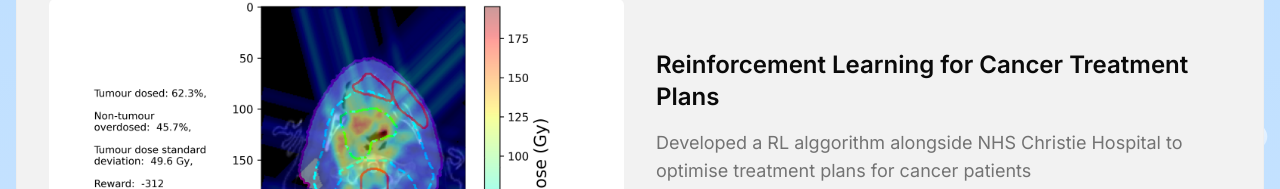
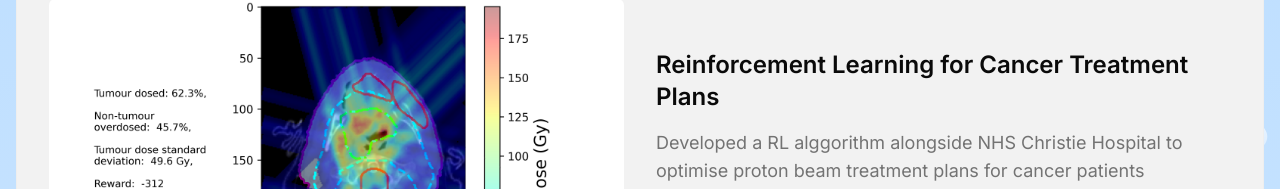
Before and after one commit to haydentbs/portfolio-website-3, a Next.js app: page / in a window 1280 px wide. Shown: the part 763-952 px from the top of the page. Built offline with nearby package versions, Linux system fonts and the light colour scheme.

Commit message:
Small wording change

```diff
--- a/components/projects.tsx
+++ b/components/projects.tsx
@@ -8,7 +8,7 @@ const projects = [
 
   {
     title: 'Reinforcement Learning for Cancer Treatment Plans',
-    description: 'Developed a RL alggorithm alongside NHS Christie Hospital to optimise treatment plans for cancer patients',
+    description: 'Developed a RL alggorithm alongside NHS Christie Hospital to optimise proton beam treatment plans for cancer patients',
     image: '/pbt.png',
     skills: ['Python', 'Reinforcement Learning'],
     github: 'https://github.com/haydentbs/PBT_RL_GAMIFICATION',
```
